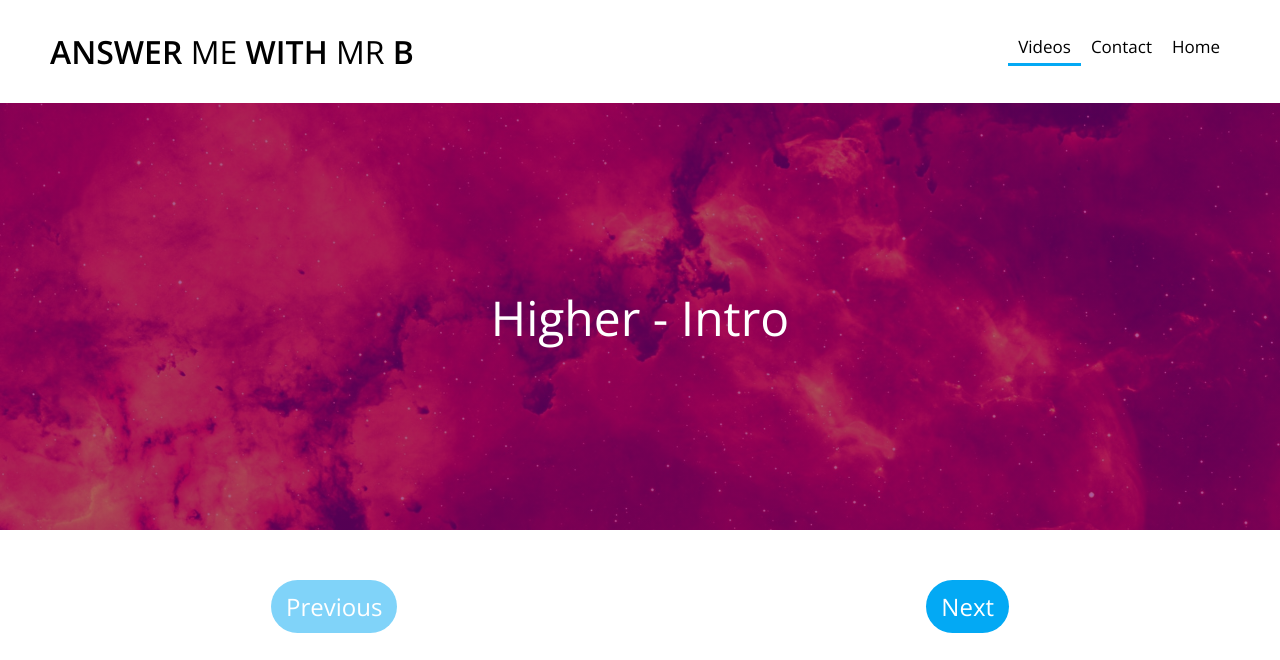
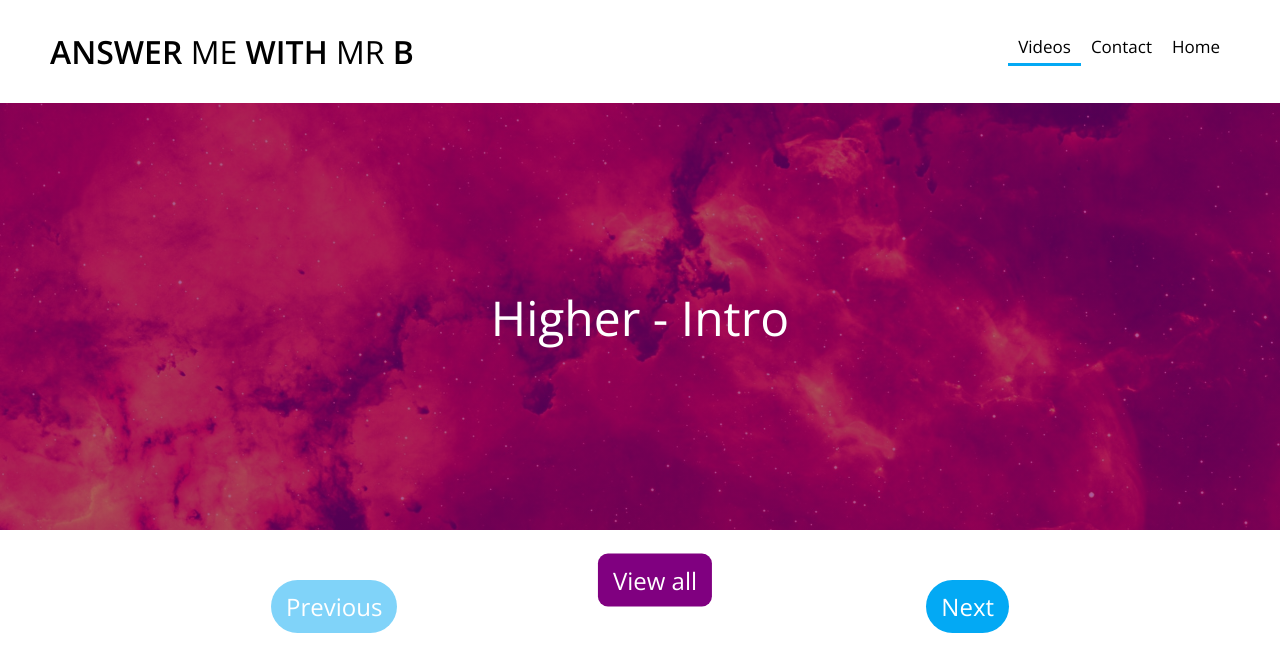
Before and after one commit to AnswerMeWithMrB/website, a Jekyll site: the page built from videos/_HigherTeaching/000-intro.md, in a window 1280 px wide. Shown: the top 660 px of the page. Built offline with Jekyll 4.4.1, drawn with Linux system fonts in a browser that asks for light colours; grey boxes are pictures that could not be loaded.

Commit message:
Add links to collection listing

```diff
--- a/_layouts/series-index.html
+++ b/_layouts/series-index.html
@@ -11,11 +11,13 @@ layout: subpage
 </div>
 <div id="page">
   <div id="welcome">
-    <div class="video-list">
+    <a href="{{ '/videos' | relative_url }}" class="btn purple center">View all</a>
+    <div class="video-list" style="margin-top: 40px;">
       {% assign videos = site[page.collection] %}
       {% include tools/sort-videos.html videos=videos %}
       {% for video in out_sortedVideos %}
         {% include modules/video-card.html video=video %}
       {% endfor %}
     </div>
+    <a href="{{ '/videos' | relative_url }}" class="btn purple center">View all</a>
   </div>
--- a/_layouts/video.html
+++ b/_layouts/video.html
@@ -20,8 +20,9 @@ layout: subpage
 </div>
 <div id="page">
   <div id="pn-buttons">
-    <a href="{{ out_previousVideo.url | relative_url | default: 'javascript:void(0)' }}" class="btn left blue round {% if out_previousVideo == null %}disabled{% endif %}">Previous</a>
-    <a href="{{ out_nextVideo.url | relative_url | default: 'javascript:void(0)' }}" class="btn right blue round {% if out_nextVideo == null %}disabled{% endif %}">Next</a>
+    <a href="{{ out_previousVideo.url | relative_url | default: 'javascript:void(0)' }}" class="btn blue round {% if out_previousVideo == null %}disabled{% endif %}" style="position: absolute; left: 0;">Previous</a>
+    <a href="{{ out_nextVideo.url | relative_url | default: 'javascript:void(0)' }}" class="btn blue round {% if out_nextVideo == null %}disabled{% endif %}" style="position: absolute; right: 0;">Next</a>
+    <a href="." class="btn purple center">View all</a>
   </div>
   <div id="welcome">
     <div class="video">
```
